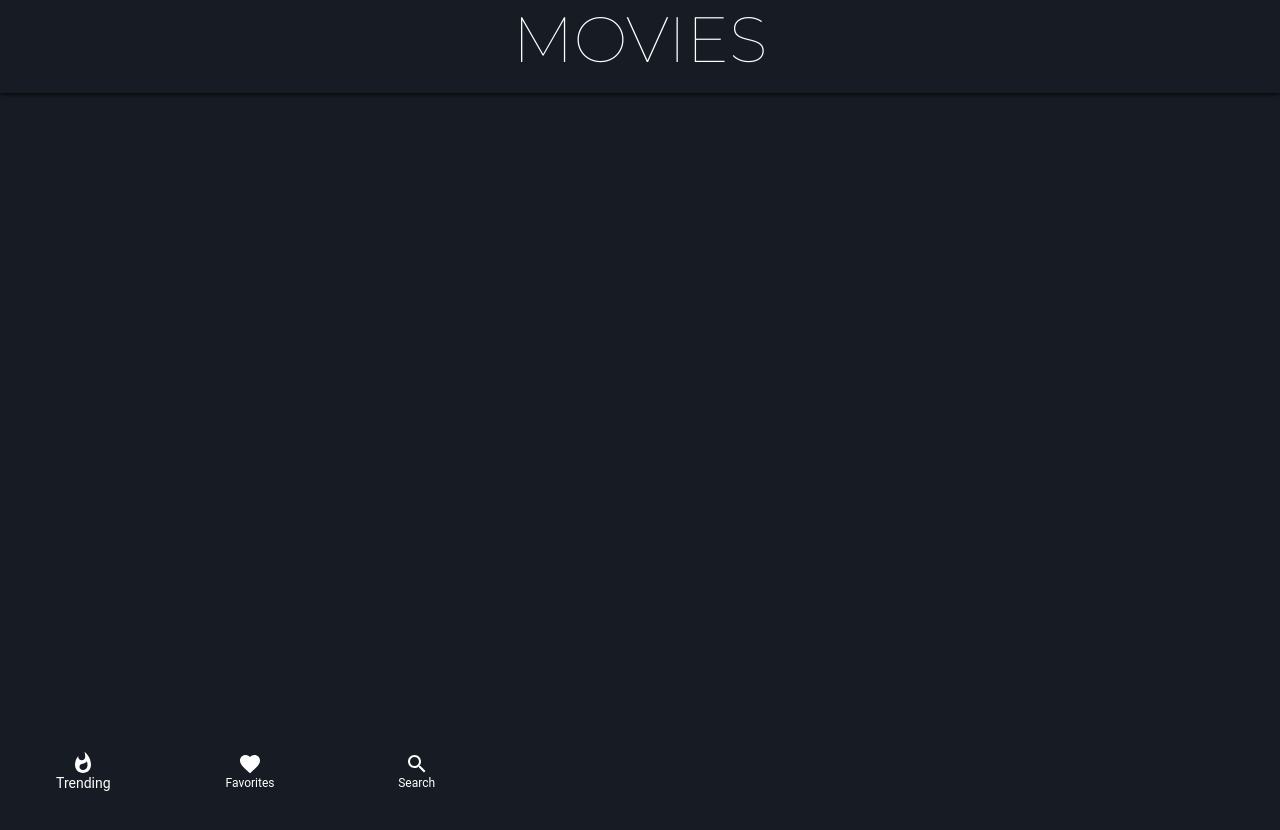
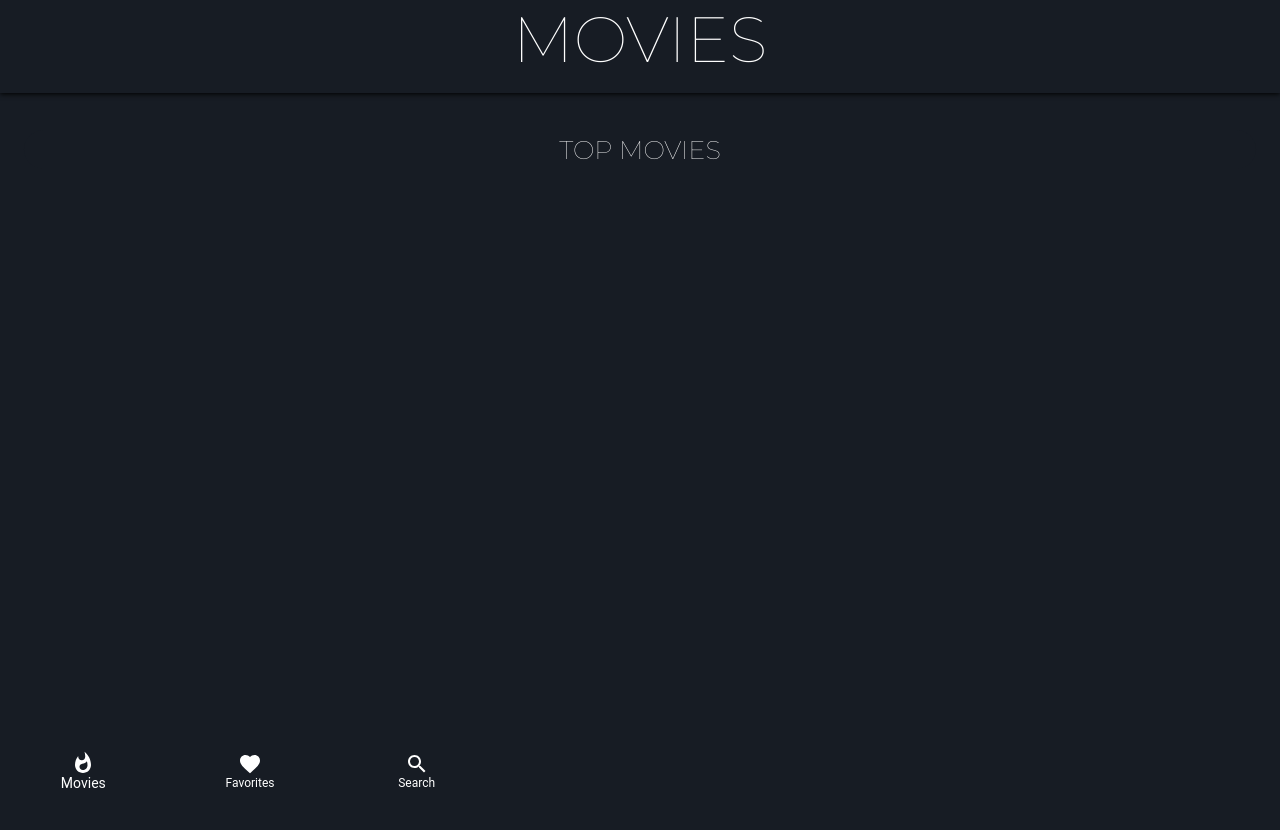
Before and after one commit to Tigran-Khanaghyan/movies-blog, a React (Create React App) app: page / in a window 1280 px wide. Shown: the top 830 px of the page. Built offline with nearby package versions, Linux system fonts and the light colour scheme.

Commit message:
docs(pages): add blog pages

```diff
--- a/src/App.css
+++ b/src/App.css
@@ -6,6 +6,18 @@
   padding-bottom: 70px;
 }
 
+.pageTitle {
+    background-color: #171c24;
+    text-transform: uppercase;
+    display: flex;
+    justify-content: center;
+    font-family: "Montserrat", sans-serif;
+    font-size: 2vw;
+    padding: 4px;
+    border-radius: 50px;
+    color: white;
+  }
+
 @media (max-width: 700px) {
   .app {
     padding-top: 70px;
--- a/src/App.js
+++ b/src/App.js
@@ -2,14 +2,27 @@ import "./App.css";
 import Header from "./components/Header/Header";
 import React from "react";
 import SimpleBottomNavigation from "./components/BottomNav/BottomNav";
+import { BrowserRouter as Router, Switch, Route } from "react-router-dom";
+import { Container } from "@material-ui/core";
+import Movies from "./pages/Movies/Movies";
+import Favorites from "./pages/Favorites/Favorites";
+import Search from "./pages/Search/Search";
 
 function App() {
   return (
-    <>
+    <Router>
       <Header />
-      <div className="app"></div>
+      <div className="app">
+        <Container>
+          <Switch>
+            <Route exact path="/" component={Movies} />
+            <Route path="/favorites" component={Favorites} />
+            <Route path="/search" component={Search} />
+          </Switch>
+        </Container>
+      </div>
       <SimpleBottomNavigation />
-    </>
+    </Router>
   );
 }
 
--- a/src/components/BottomNav/BottomNav.jsx
+++ b/src/components/BottomNav/BottomNav.jsx
@@ -30,7 +30,7 @@ export default function SimpleBottomNavigation() {
       showLabels
       className={classes.root}
     >
-      <BottomNavigationAction style ={{color: "white"}} label="Trending" icon={<WhatshotIcon />} />
+      <BottomNavigationAction style ={{color: "white"}} label="Movies" icon={<WhatshotIcon />} />
       <BottomNavigationAction style ={{color: "white"}} label="Favorites" icon={<FavoriteIcon />} />
       <BottomNavigationAction style ={{color: "white"}} label="Search" icon={<SearchIcon />} />
     </BottomNavigation>
--- /dev/null
+++ b/src/pages/Favorites/Favorites.jsx
@@ -0,0 +1,7 @@
+import React from "react";
+
+export default function Favorites() {
+    return (
+        <span className="pageTitle">Favorite Movies</span>
+    )
+}
--- /dev/null
+++ b/src/pages/Movies/Movies.jsx
@@ -0,0 +1,7 @@
+import React from "react";
+
+export default function Movies() {
+    return (
+        <span className="pageTitle">Top Movies</span>
+    )
+}
--- /dev/null
+++ b/src/pages/Search/Search.jsx
@@ -0,0 +1,5 @@
+import React from "react";
+
+export default function Search() {
+  return <span className="pageTitle">What movie do you want to find?</span>;
+}
```
